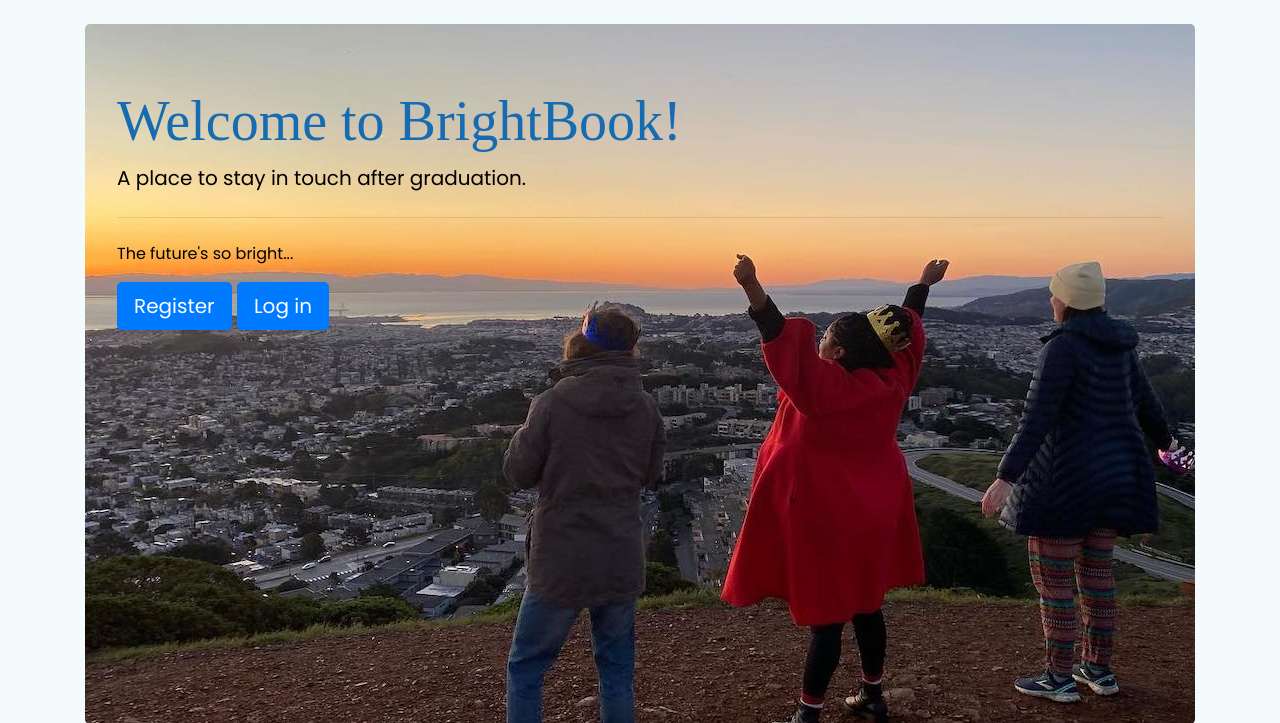
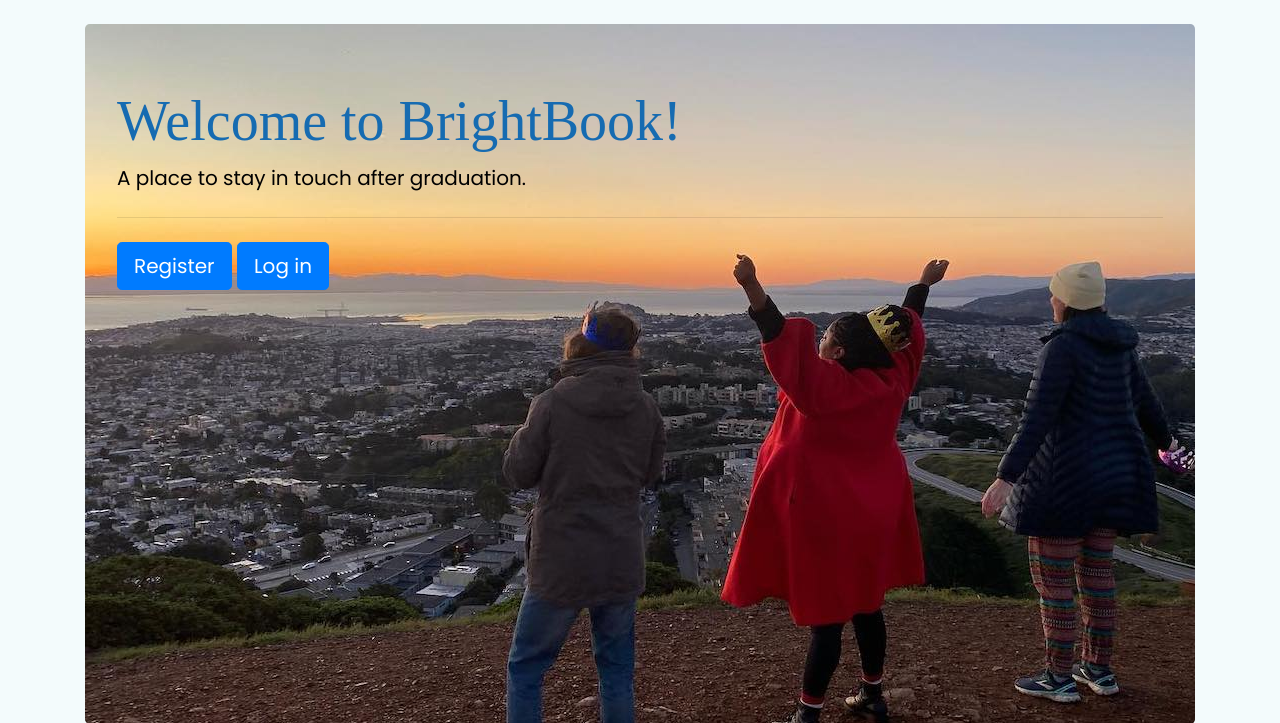
Before and after one commit to maggieee/brightbook, a Flask app: page / in a window 1280 px wide. Shown: the part 80-803 px from the top of the page. Run offline with Flask 2, Linux system fonts and the light colour scheme; some libraries are stand-ins or nearby versions; some web fonts are replaced.

Commit message:
remove part of tagline

```diff
--- a/templates/index.html
+++ b/templates/index.html
@@ -8,7 +8,7 @@
             <h1 class="display-4" style="color:rgb(22, 107, 177)">Welcome to BrightBook!</h1>
             <p class="lead" style="color:rgb(0, 0, 0)">A place to stay in touch after graduation.</p>
             <hr class="my-4">
-            <p style="color:rgb(0, 0, 0)">The future's so bright...</p>
+            <!-- <p style="color:rgb(0, 0, 0)">The future's so bright...</p> -->
             <p class="lead" style="color:rgb(22, 107, 177)">
               <a class="btn btn-primary btn-lg" href="/register" role="button">Register</a>
               <a class="btn btn-primary btn-lg" href="/login" role="button">Log in</a>
```
